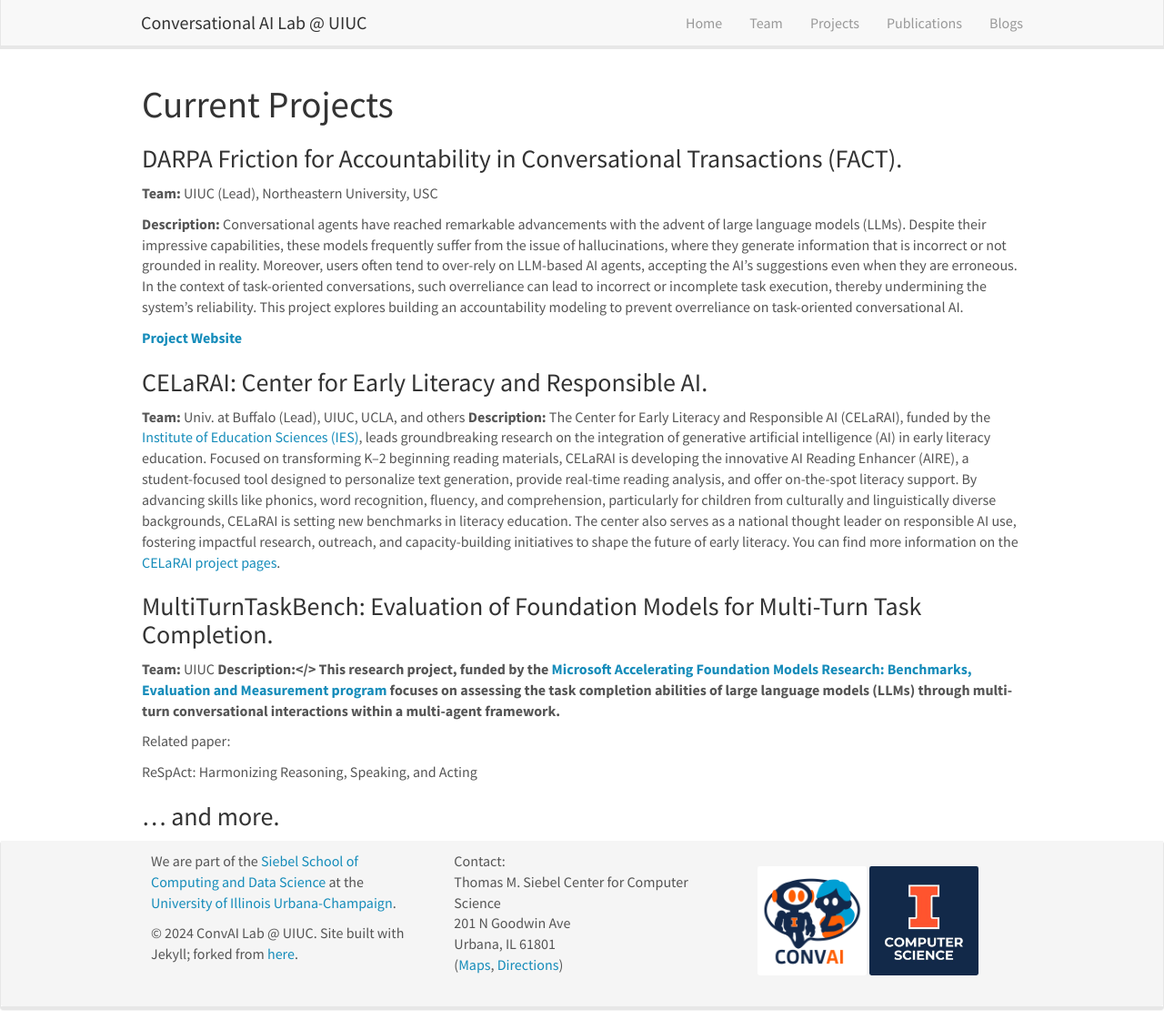
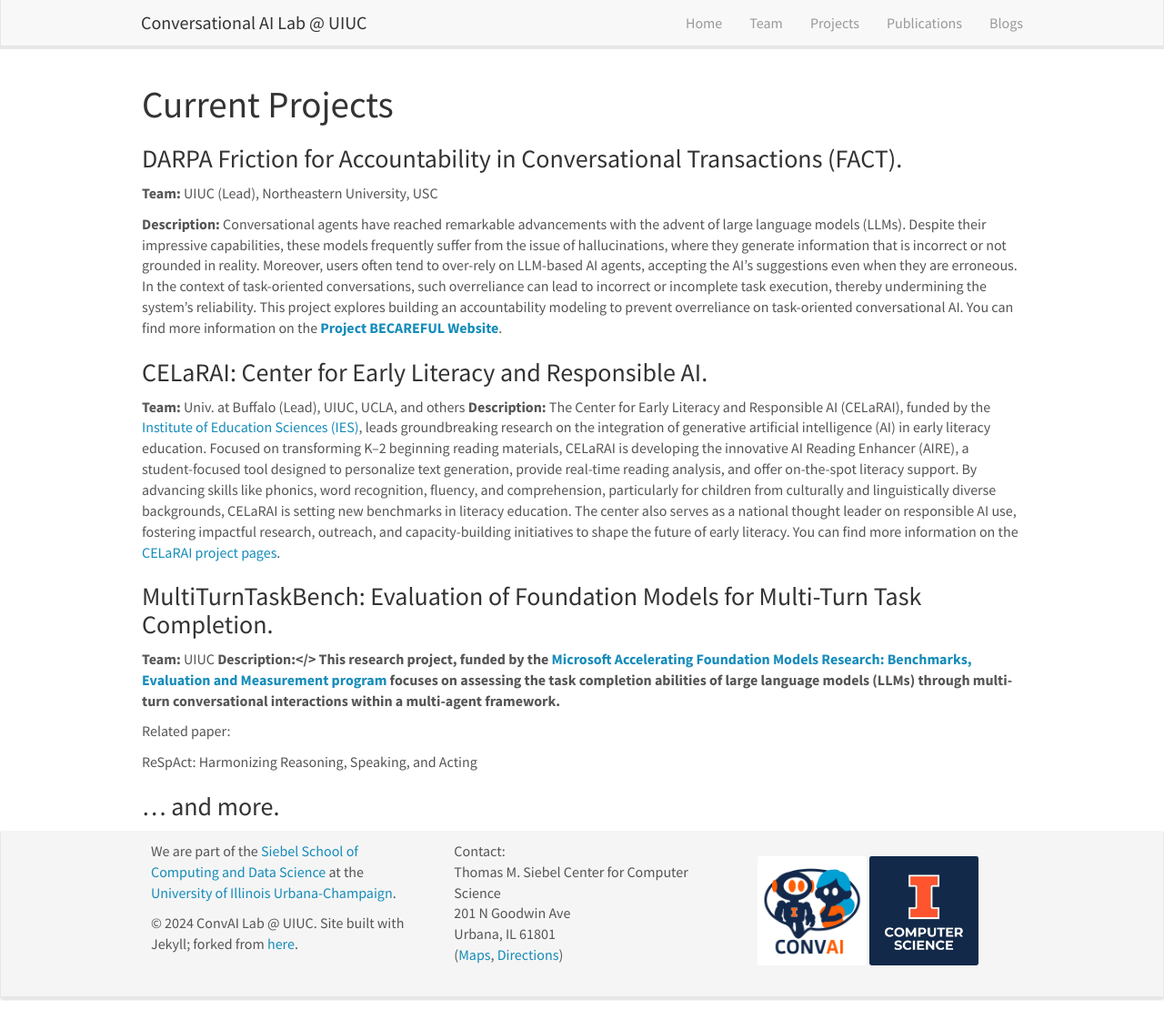
Before and after one commit to uiuc-conversational-ai-lab/uiuc-conversational-ai-lab.github.io, a Jekyll site: the page built from _pages/projects.md, in a window 1280 px wide and 1132 px high. Shown: the whole window at 91% size. Built offline with Jekyll 4.4.1, drawn with Linux system fonts in a browser that asks for light colours; nearby versions of some CDN libraries.

Commit message:
Update projects.md
Small changes to unify format.

```diff
--- a/_pages/projects.md
+++ b/_pages/projects.md
@@ -12,9 +12,8 @@
 
 <b>Team:</b> UIUC (Lead), Northeastern University, USC
 
-<b>Description:</b> Conversational agents have reached remarkable advancements with the advent of large language models (LLMs). Despite their impressive capabilities, these models frequently suffer from the issue of hallucinations, where they generate information that is incorrect or not grounded in reality. Moreover, users often tend to over-rely on LLM-based AI agents, accepting the AI’s suggestions even when they are erroneous. In the context of task-oriented conversations, such overreliance can lead to incorrect or incomplete task execution, thereby undermining the system’s reliability. This project explores building an accountability modeling to prevent overreliance on task-oriented conversational AI.
-
-<a href="https://fact-becareful.github.io/becareful/"><b>Project Website</b></a>
+<b>Description:</b> Conversational agents have reached remarkable advancements with the advent of large language models (LLMs). Despite their impressive capabilities, these models frequently suffer from the issue of hallucinations, where they generate information that is incorrect or not grounded in reality. Moreover, users often tend to over-rely on LLM-based AI agents, accepting the AI’s suggestions even when they are erroneous. In the context of task-oriented conversations, such overreliance can lead to incorrect or incomplete task execution, thereby undermining the system’s reliability. This project explores building an accountability modeling to prevent overreliance on task-oriented conversational AI. You can find more information on the
+<a href="https://fact-becareful.github.io/becareful/"><b>Project BECAREFUL Website</b></a>.
 
 <!--
 ![]({{ site.url }}{{ site.baseurl }}/images/respic/acc_dst_overview.png){: style="width: 50%; float: center; margin: 0px"}
```
